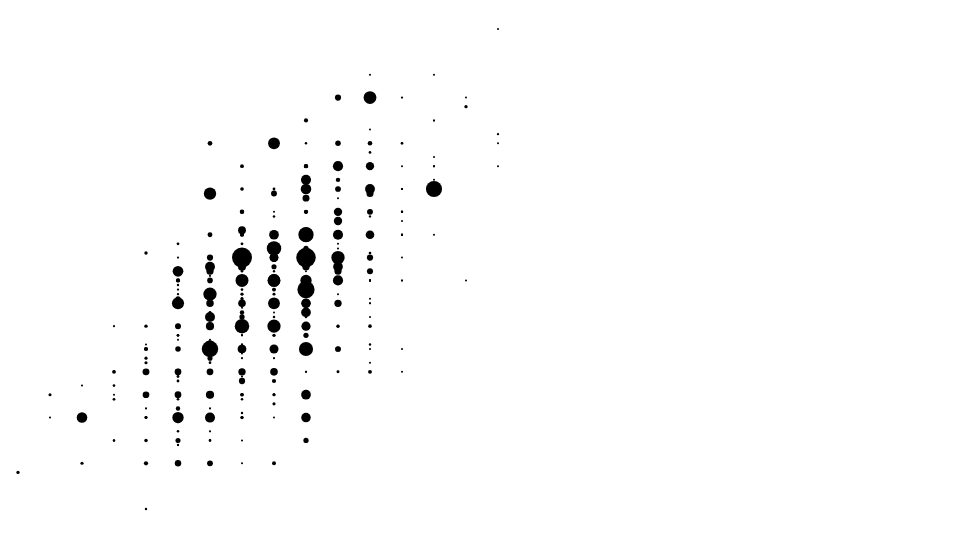
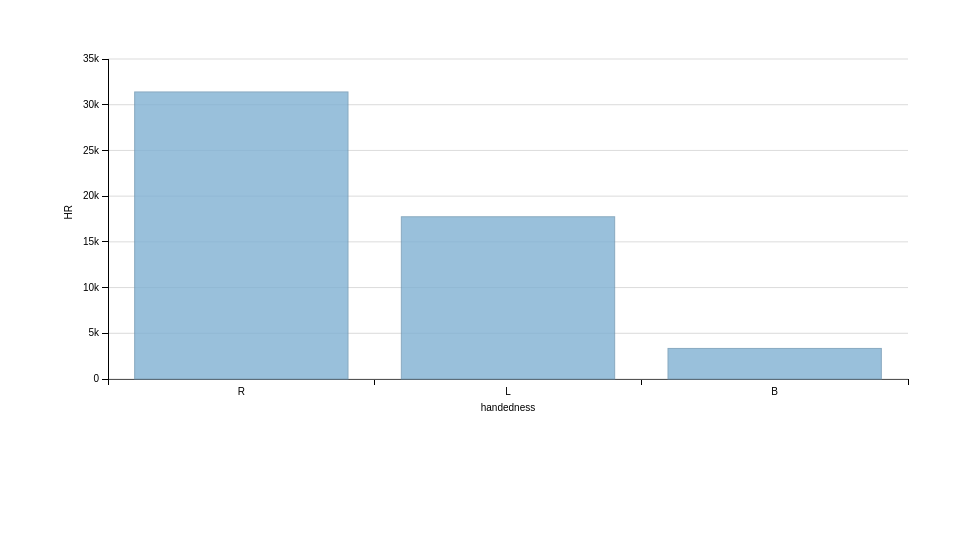
Before and after one commit to ohmgmatt/udacity_viz, a plain HTML site: page index.html in a window 1280 px wide. Shown: the part 61-610 px from the top of the page, without its empty margins (0-964 px from the left). Drawn offline with nearby package versions, Linux system fonts and the light colour scheme.

Commit message:
Switching from D3 to dimple.js for ease of use

```diff
--- a/index.html
+++ b/index.html
@@ -3,13 +3,15 @@
   <head>
     <title>Baseball Performance</title>
     <link rel="stylesheet" href="css/index.css">
-    <script src="http://d3js.org/d3.v5.min.js"></script>
+    <script src="d3/d3.v3.js"></script>
+    <script src="d3/dimple.v2.0.0.min.js"></script>
   </head>
   <body>
     <h1>This is the project</h1>
     <script type="text/javascript" src="js/index.js"></script>
     <script type="text/javascript">
-        d3.csv("data/baseball_data.csv").then(draw);
+        d3.csv("data/baseball_data.csv", draw);
+        //d3.csv("data/baseball_data.csv").then(draw);
     </script>
   </body>
 </html>
--- a/js/index.js
+++ b/js/index.js
@@ -1,49 +1,28 @@
+function draw(data) {
 
-// Set the height and width
-var w = 500, h = 500;
-var padding = 10;
+  data.forEach(function(d) { d.HR = +d.HR;});
+  data.forEach(function(d) { d.avg = +d.avg;});
+  data.forEach(function(d) { d.height = +d.height;});
+  data.forEach(function(d) { d.weight = +d.weight;});
 
-// Edit the dataset
+  var padding = 75;
+  var w = 1000 - padding,
+      h = 400 - padding;
 
-// Create the draw function
-function draw(dataset) {
+  var svg = d3.select("body")
+              .append("svg")
+              .attr("width", w + padding)
+              .attr("height", h + padding)
+              .append("g")
+                .attr("class", "chart");
 
-  // Clean the dataset
-  dataset.forEach(function(d) { d.HR = +d.HR;});
-  dataset.forEach(function(d) { d.height = +d.height;});
-  dataset.forEach(function(d) { d.weight = +d.weight;});
+  var myChart = new dimple.chart(svg, data);
+  myChart.addCategoryAxis("x", "handedness");
+  myChart.addMeasureAxis("y", "HR");
+  myChart.addSeries(null, dimple.plot.bar)
+  myChart.draw();
 
-  // Create the scales
-  var xScale = d3.scaleLinear()
-                .domain([d3.min(dataset, function(d){ return d.height;}),
-                          d3.max(dataset, function(d){ return d.height;})
-                        ])
-                .range([padding, w - padding]);
-  var yScale = d3.scaleLinear()
-                .domain([d3.min(dataset, function(d){ return d.weight;}),
-                          d3.max(dataset, function(d){ return d.weight;})
-                        ])
-                .range([h-padding, padding]);
 
-  var rScale = d3.scaleLinear()
-                .domain([d3.min(dataset, function(d){ return d.HR;}),
-                          d3.max(dataset, function(d){ return d.HR;})
-                        ])
-                .range([1,10]);
 
-  // Create the SVG
-  var canvas = d3.select("body")
-            .append("svg")
-            .attr("width", w)
-            .attr("height", h);
-
-  //Create the points
-  var point = canvas.selectAll("circle")
-            .data(dataset)
-            .enter()
-              .append("circle")
-              .attr("cx", function(d) { return xScale(d.height); })
-              .attr("cy", function(d) { return yScale(d.weight); })
-              .attr("r", function(d) { return rScale(d.HR); });
 
 }
```
Also changed, not shown: 1 other file.
